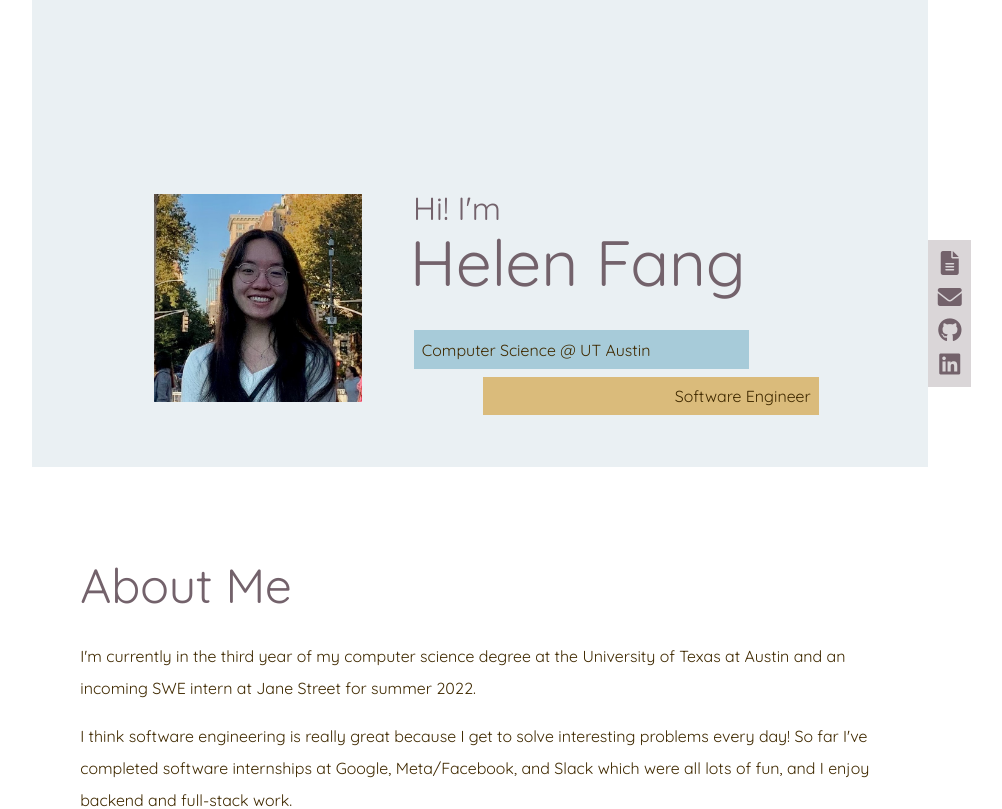
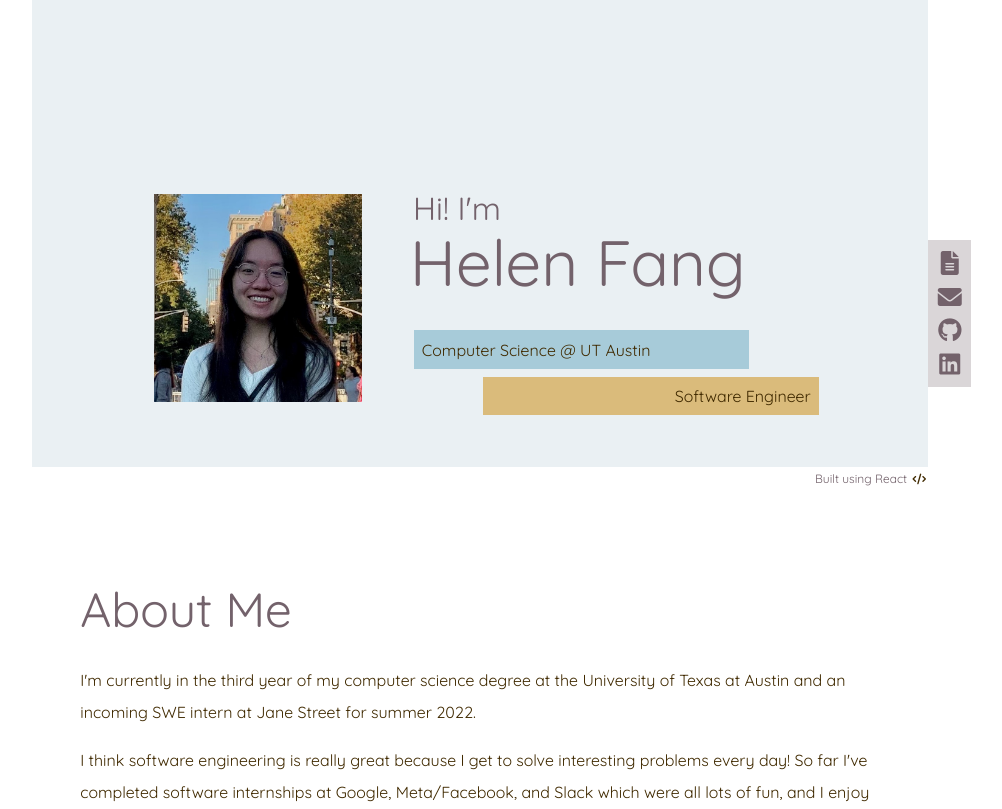
Before and after one commit to fang-helen/fang-helen.github.io, a React (Create React App) app: page / in a window 1280 px wide. Shown: the top 809 px of the page, without its empty margins (157-1159 px from the left). Built offline with nearby package versions, Linux system fonts and the light colour scheme.

Commit message:
add github link

```diff
--- a/src/App.css
+++ b/src/App.css
@@ -82,6 +82,19 @@ a.formatted {
   justify-content: center;
 }
 
+/* misc */
+#react {
+  color: #73626b;
+  font-size: 0.75em;
+  text-align: right;
+  /* font-weight: bold; */
+}
+
+#react-icon {
+  font-size: 0.9em;
+  margin: 0 0.2em;
+}
+
 /* colors */
 
 #color-scheme {
--- a/src/App.js
+++ b/src/App.js
@@ -18,6 +18,16 @@ function App() {
         </div>
         <div id="page-sections">
           <Intro />
+          <div id="react">
+            Built using React{" "}
+            <a
+              href="https://github.com/fang-helen/fang-helen.github.io"
+              target="_blank"
+              rel="noreferrer"
+            >
+              <i id="react-icon" class="fas fa-code"></i>
+            </a>
+          </div>
           <About />
           <Experience />
           <Projects />
```
